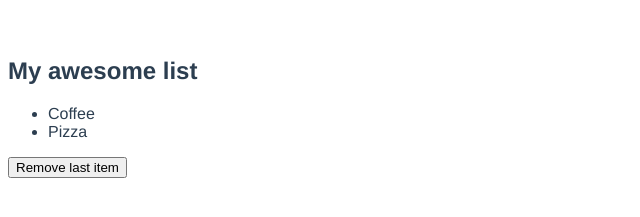
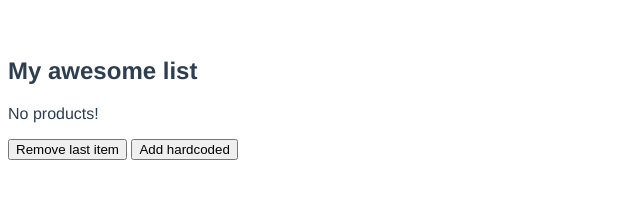
Before and after one commit to devmeetings/devmeetingonline-vue-trener, a plain HTML site: page index.html in a window 1280 px wide. Shown: the part 101-318 px from the top of the page, without its empty margins (0-640 px from the left). Drawn offline with nearby package versions, Linux system fonts and the light colour scheme.

Commit message:
1.2 - add button for adding hardcoded item to the list

```diff
--- a/index.html
+++ b/index.html
@@ -25,12 +25,13 @@
     <h2>My awesome list</h2>
     <ul>
       <!--1/ 2. Then, we're using built-in v-for directive to iterate over products -->
-      <li v-for="p in products">{{ p.name }}</li>
+      <li v-for="(p, index) in products">{{ p.name }} {{ index }}</li>
     </ul>
     <!--1/ 5. v-if can be helpful with conditional statements -->
     <p v-if="!products.length">No products!</p>
     <!--1/ 6. v-on adds an handler and :click is the name of the event, then goes the function to invoke -->
     <button v-on:click="removeLast()">Remove last item</button>
+    <button v-on:click="addItem('Tea')">Add hardcoded</button>
   </div>
 
 
@@ -40,19 +41,21 @@
       el: '#app',
       data: {
         //7/ 1. We can define any JavaScript some array of objects
-        products: [{
-          id: 0,
-          name: 'Coffee'
-        }, {
-          id: 1,
-          name: 'Pizza'
-        }]
+        products: [],
+        counter: 0,
+        newItemName: ''
       },
       //1/ 3. To get some events from user we can define a method in 'methods'
       methods: {
         //3/ 4. The important thing is to use function with execution-based context
         removeLast() {
           this.products.pop();
+        },
+        addItem(name) {
+          this.products.push({
+            id: this.counter++,
+            name
+          });
         }
       }
     })
```
